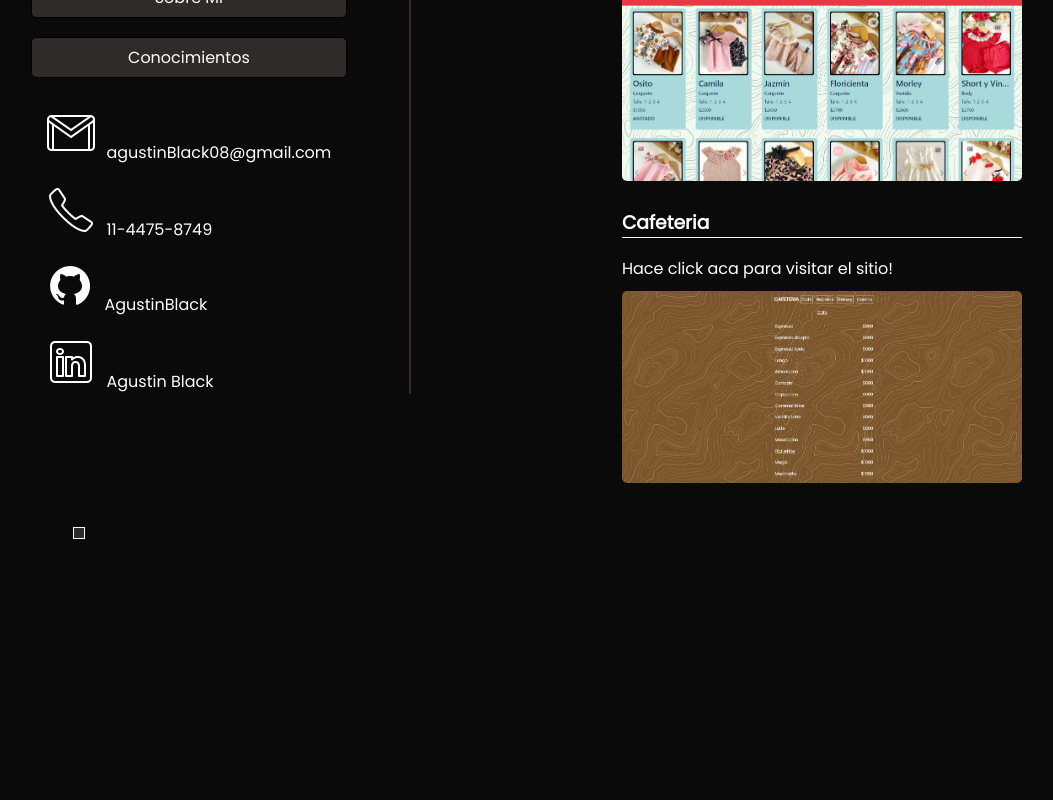
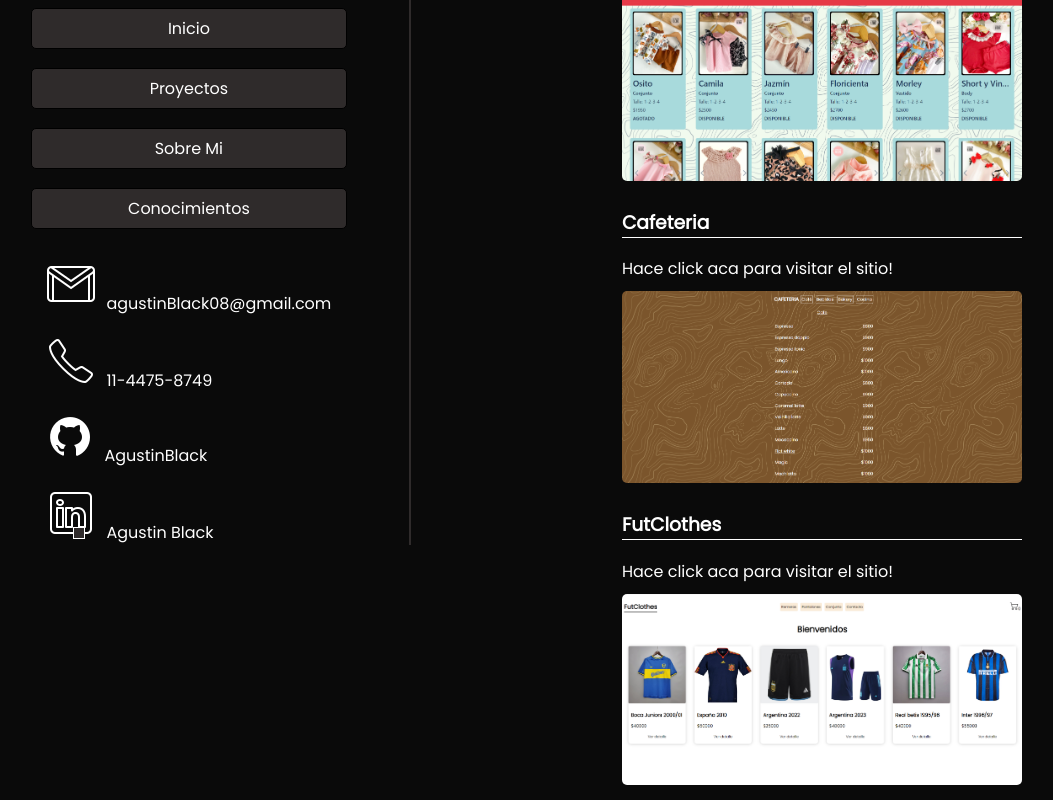
Before and after one commit to AgustinBlack/MiPortfolio, a React (Vite) app in the folder portfolio/: page /Proyectos in a window 1280 px wide. Shown: the part 405-1205 px from the top of the page, without its empty margins (55-1108 px from the left). Before the commit the page ends 903 px from the top, so only its background shows below. Built offline with nearby package versions, Linux system fonts and the light colour scheme.

Commit message:
Package.json y lock.json de mas eliminados, agregado de proyecto

```diff
--- a/package.json
+++ /dev/null
@@ -1,5 +0,0 @@
-{
-  "dependencies": {
-    "react": "^18.2.0"
-  }
-}
--- a/portfolio/src/components/Proyectos.jsx
+++ b/portfolio/src/components/Proyectos.jsx
@@ -2,6 +2,7 @@
 import cafeteria from "../assets/cafeteria.png"
 import miniCopito from "../assets/mini-copito.png"
 import ecoCambios from "../assets/eco-cambios.png"
+import futclothes from "../assets/futclothes.png"
 
 const Proyectos = () => {
     return (
@@ -21,11 +22,11 @@
                     <a className={clases.proyectoLinks} href="https://modelocafe.netlify.app/">Hace click aca para visitar el sitio!</a>
                     <a href="https://modelocafe.netlify.app/"><img src={cafeteria} alt="" className={clases.proyectoImg}/></a>
                 </div>
-                {/* <div className={clases.proyectoDiv}>
+                <div className={clases.proyectoDiv}>
                     <h3 className={clases.proyectoNombre}>FutClothes</h3>
-                    <a className={clases.proyectoLinks} href="">Hace click aca para visitar el sitio!</a>
-                    <img src="#" alt="" className={clases.proyectoImg}/>
-                </div>                 */}
+                    <a className={clases.proyectoLinks} href="https://fut-retro.vercel.app/">Hace click aca para visitar el sitio!</a>
+                    <a href="https://fut-retro.vercel.app/"><img src={futclothes} alt="" className={clases.proyectoImg}/></a>
+                </div>
             </div>
     )
 }
```
Also changed, not shown: portfolio/src/assets/futclothes.png (added), 1 other file (tests, documents, lock files or other folders).
